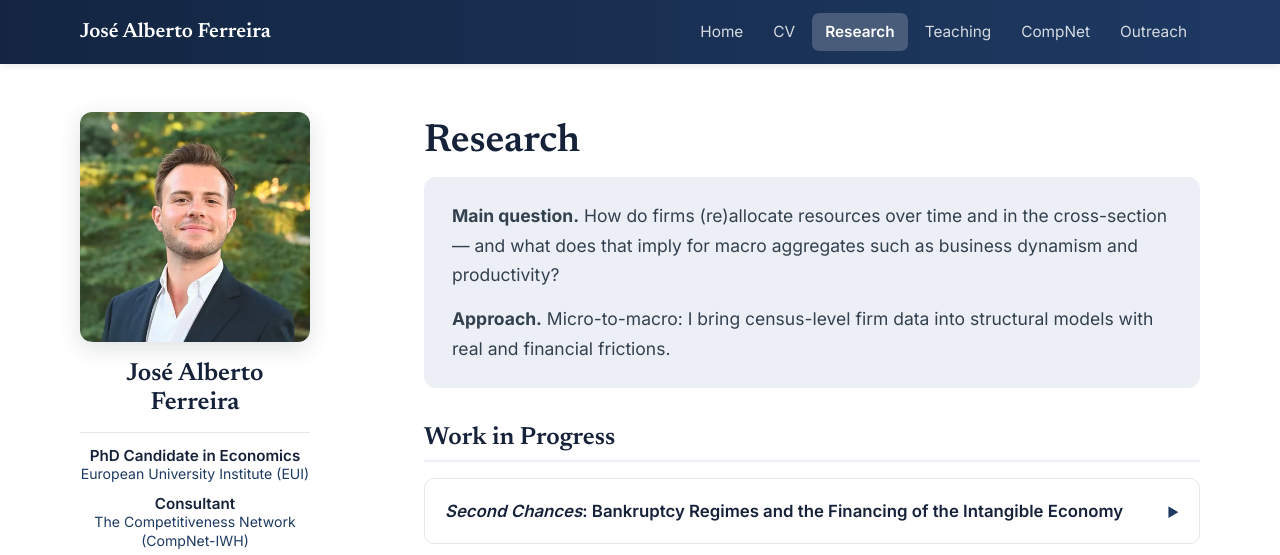
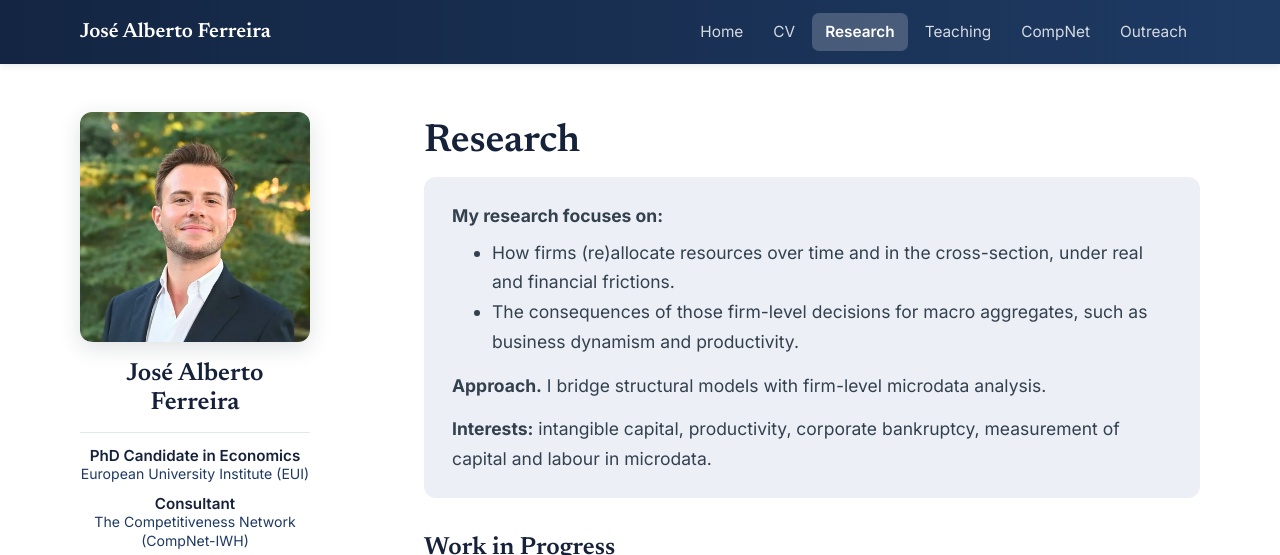
Before and after one commit to zalbertoferreira/zalbertoferreira.github.io, a plain HTML site: page research.html in a window 1280 px wide. Shown: the top 555 px of the page. Drawn offline with Linux system fonts and the light colour scheme.

Commit message:
Home: 'Welcome!'; move interests to Research box and rewrite it
Co-Authored-By: Claude Sonnet 5.5 <noreply@anthropic.com>

```diff
--- a/research.html
+++ b/research.html
@@ -65,11 +65,13 @@
       <h1>Research</h1>
 
       <div class="tint-panel" style="margin-bottom:36px;">
-        <p style="margin:0 0 .8em;"><strong>Main question.</strong> How do firms (re)allocate resources over
-        time and in the cross-section — and what does that imply for macro aggregates such as business
-        dynamism and productivity?</p>
-        <p style="margin:0;"><strong>Approach.</strong> Micro-to-macro: I bring census-level firm data into
-        structural models with real and financial frictions.</p>
+        <p style="margin:0 0 .4em;"><strong>My research focuses on:</strong></p>
+        <ul style="margin:0 0 .8em;">
+          <li>How firms (re)allocate resources over time and in the cross-section, under real and financial frictions.</li>
+          <li>The consequences of those firm-level decisions for macro aggregates, such as business dynamism and productivity.</li>
+        </ul>
+        <p style="margin:0 0 .8em;"><strong>Approach.</strong> I bridge structural models with firm-level microdata analysis.</p>
+        <p style="margin:0;"><strong>Interests:</strong> intangible capital, productivity, corporate bankruptcy, measurement of capital and labour in microdata.</p>
       </div>
 
       <section>
```
Also changed, not shown: index.html (+1 -3 lines).
